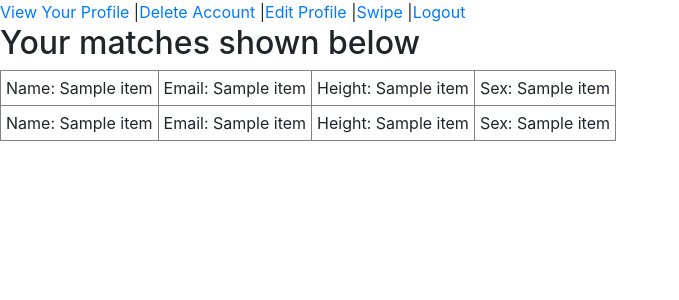
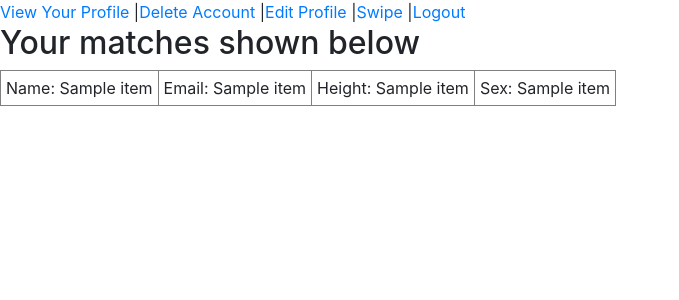
Before and after one commit to jiaminzx/CS-411-Project, a Flask app: template templates/userHome.html in a window 1280 px wide. Shown: the top 300 px of the page, without its empty margins (0-679 px from the left). Run offline with Flask 2, Linux system fonts and the light colour scheme; the template is opened without the code that fills it: most values are stand-ins (such as "Sample title", 1, 10 or a date in 2020); some libraries are stand-ins or nearby versions.

Commit message:
created possibleMatch template

```diff
--- a/app.py
+++ b/app.py
@@ -291,7 +291,7 @@ def show_user_queue():
                 print("Failed to get record from database: {}".format(error))
         return render_template('userHome.html', data=rows,name=name)
 
-    return render_template('userHome.html',name=name)
+    return render_template('possibleMatch.html',name=name)
 
 
 # handle login failed
--- a/templates/userHome.html
+++ b/templates/userHome.html
@@ -29,12 +29,6 @@
 
          <table border="1" cellpadding="5" cellspacing="5">
                <tbody>
-
-                 <td>Name: {{data[0][18]}}</td>
-                  <td>Email: {{data[0][19]}}</td>
-                  <td>Height: {{data[0][7]}}</td>
-                  <td>Sex: {{data[0][15]}}</td>
-
                {% for item in data %}
                <tr>
 
```
